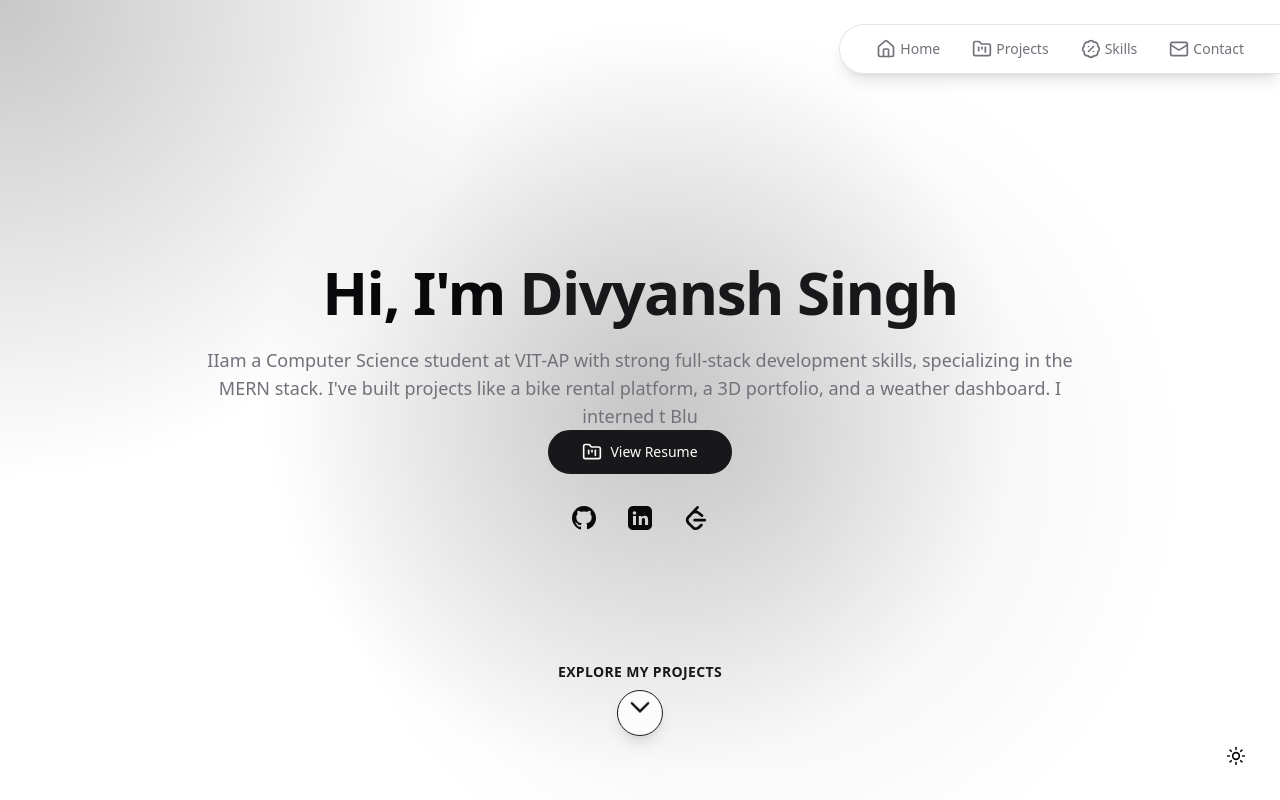
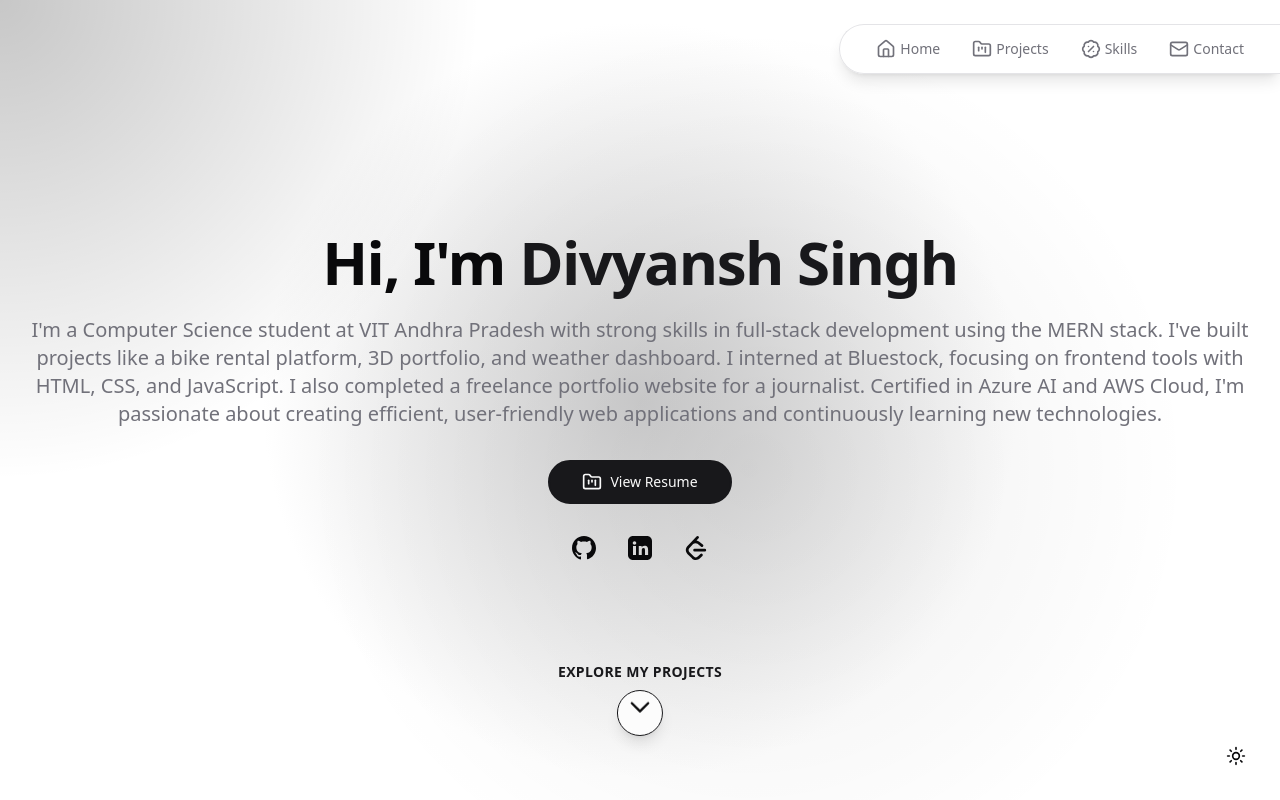
Before and after one commit to divyanshsingh07/Divyansh-portfolio, a React (Vite) app: page / in a window 1280 px wide. Shown: the top 800 px of the page. Built offline with nearby package versions, Linux system fonts and the light colour scheme.

Commit message:
animation  edit

```diff
--- a/src/components/Hero.tsx
+++ b/src/components/Hero.tsx
@@ -1,12 +1,10 @@
 import { motion, useMotionValue, useSpring, useTransform, useScroll } from 'framer-motion';
-import { useRef, useState, useEffect } from 'react';
+import { useRef } from 'react';
 import { Button } from './ui/button';
 import { useTheme } from './theme-provider';
 import { FolderKanban } from 'lucide-react';
 
 import 'react-circular-progressbar/dist/styles.css';
-
-const HERO_DESCRIPTION = `   I am a Computer Science student at VIT-AP with strong full-stack development skills, specializing in the MERN stack. I've built projects like a bike rental platform, a 3D portfolio, and a weather dashboard. I interned at Bluestock, focusing on frontend development with HTML, CSS, and JavaScript, and also completed a freelance portfolio website for a journalist. Certified in Azure AI and AWS Cloud, I'm passionate about building efficient, user-friendly web applications and constantly exploring new technologies.`;
 
 const Hero = () => {
   const { theme } = useTheme();
@@ -45,19 +43,6 @@ const Hero = () => {
     [springX, springY],
     ([x, y]) => `radial-gradient(600px circle at ${x}px ${y}px, ${spotlightColor}, transparent 80%)`
   );
-
-  const [typedText, setTypedText] = useState('');
-
-  useEffect(() => {
-    setTypedText('');
-    let i = 0;
-    const interval = setInterval(() => {
-      setTypedText((prev) => prev + HERO_DESCRIPTION[i]);
-      i++;
-      if (i >= HERO_DESCRIPTION.length) clearInterval(interval);
-    }, 30); // minimal, smooth typing
-    return () => clearInterval(interval);
-  }, []);
 
   function handleMouseMove(e: React.MouseEvent<HTMLDivElement, MouseEvent>) {
     const bounds = heroRef.current?.getBoundingClientRect();
@@ -110,9 +95,9 @@ const Hero = () => {
           <h1 className="mb-6 text-4xl font-bold tracking-tight sm:text-6xl">
             Hi, I'm <span className="text-primary">Divyansh Singh</span>
           </h1>
-          <div className="max-w-4xl mx-auto mt-6 text-lg text-muted-foreground font-normal">
-            <span>{typedText}</span>
-          </div>
+          <p className="mb-8 text-lg text-muted-foreground sm:text-xl">
+          I'm a Computer Science student at VIT Andhra Pradesh with strong skills in full-stack development using the MERN stack. I've built projects like a bike rental platform, 3D portfolio, and weather dashboard. I interned at Bluestock, focusing on frontend tools with HTML, CSS, and JavaScript. I also completed a freelance portfolio website for a journalist. Certified in Azure AI and AWS Cloud, I'm passionate about creating efficient, user-friendly web applications and continuously learning new technologies.
+          </p>
           <div className="flex flex-col items-center gap-4">
             <div className="flex justify-center gap-4">
               <Button
--- a/src/components/Projects.tsx
+++ b/src/components/Projects.tsx
@@ -1,4 +1,3 @@
-import { motion } from 'framer-motion';
 import { Github, ExternalLink } from 'lucide-react';
 
 interface Project {
@@ -132,11 +131,7 @@ const Projects = () => {
                   />
                 </div>
                 {/* Image with hover effect and tooltip */}
-                <motion.div
-                  initial={{ opacity: 0, x: isLeft ? -40 : 40 }}
-                  whileInView={{ opacity: 1, x: 0 }}
-                  viewport={{ once: true }}
-                  transition={{ duration: 0.7, delay: idx * 0.1 }}
+                <div
                   className="w-full md:w-1/2 flex justify-center items-center mb-6 md:mb-0 relative z-10"
                   style={{ marginLeft: isLeft ? '8px' : undefined, marginRight: !isLeft ? '8px' : undefined }}
                 >
@@ -177,13 +172,9 @@ const Projects = () => {
                       )}
                     </div>
                   )}
-                </motion.div>
+                </div>
                 {/* Info */}
-                <motion.div
-                  initial={{ opacity: 0, x: isLeft ? 40 : -40 }}
-                  whileInView={{ opacity: 1, x: 0 }}
-                  viewport={{ once: true }}
-                  transition={{ duration: 0.7, delay: idx * 0.1 }}
+                <div
                   className="w-full md:w-1/2 flex flex-col justify-center px-2 md:px-8"
                 >
                   <h3 className="text-2xl font-bold mb-1 flex items-center gap-2" style={{ color: project.color }}>{project.title}</h3>
@@ -221,7 +212,7 @@ const Projects = () => {
                       </a>
                     )}
                   </div>
-                </motion.div>
+                </div>
               </div>
             );
           })}
--- a/src/components/Skills.tsx
+++ b/src/components/Skills.tsx
@@ -95,7 +95,7 @@ const SkillTooltip = ({ percentage, note }: { percentage: number; note: string }
   );
 };
 
-const AnimatedProgressBar = ({ rating }: { rating: number; note: string }) => {
+const AnimatedProgressBar = ({ rating, note }: { rating: number; note: string }) => {
   const [progress, setProgress] = useState(0);
   const percentage = Math.round((rating / 5) * 100);
 
```
